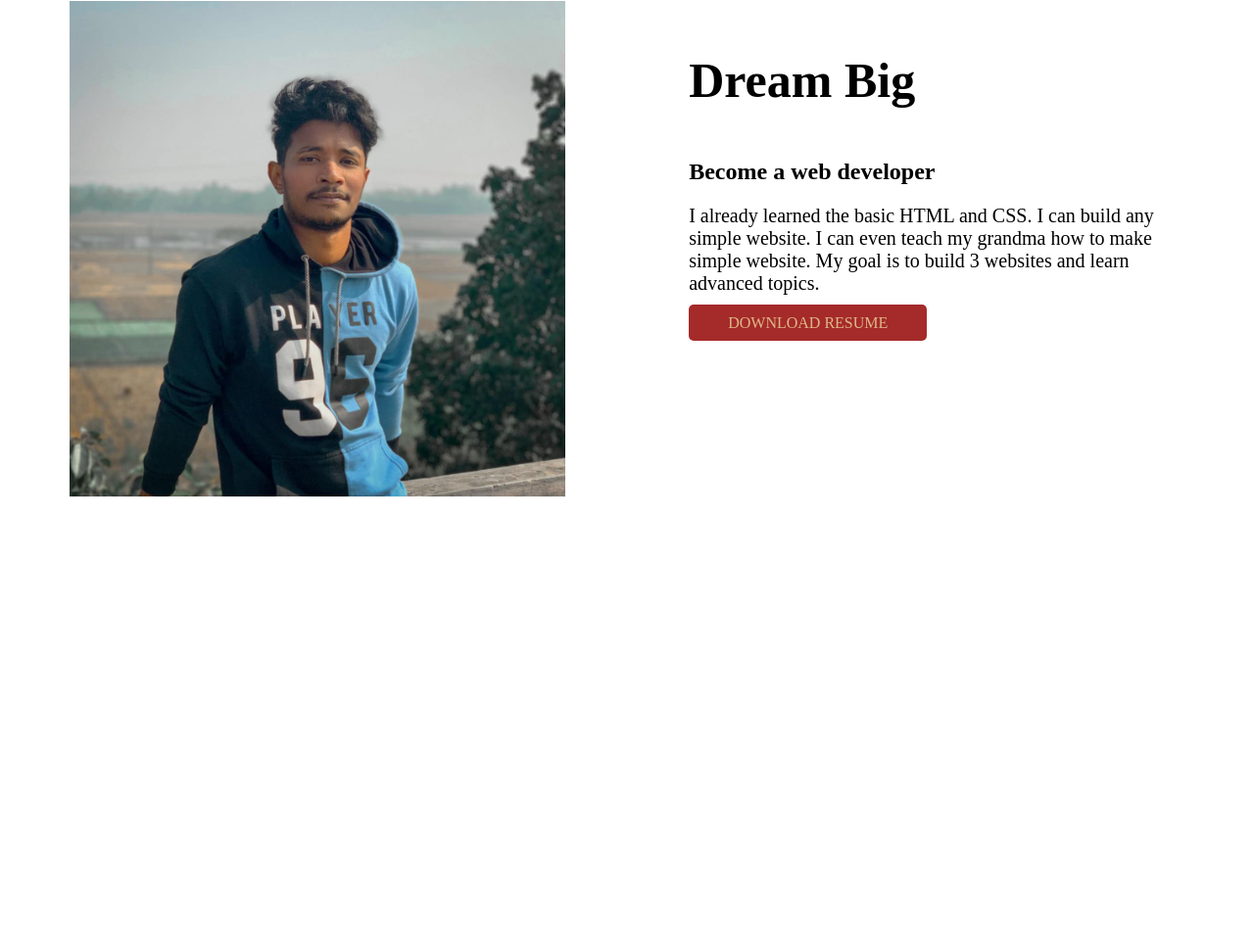
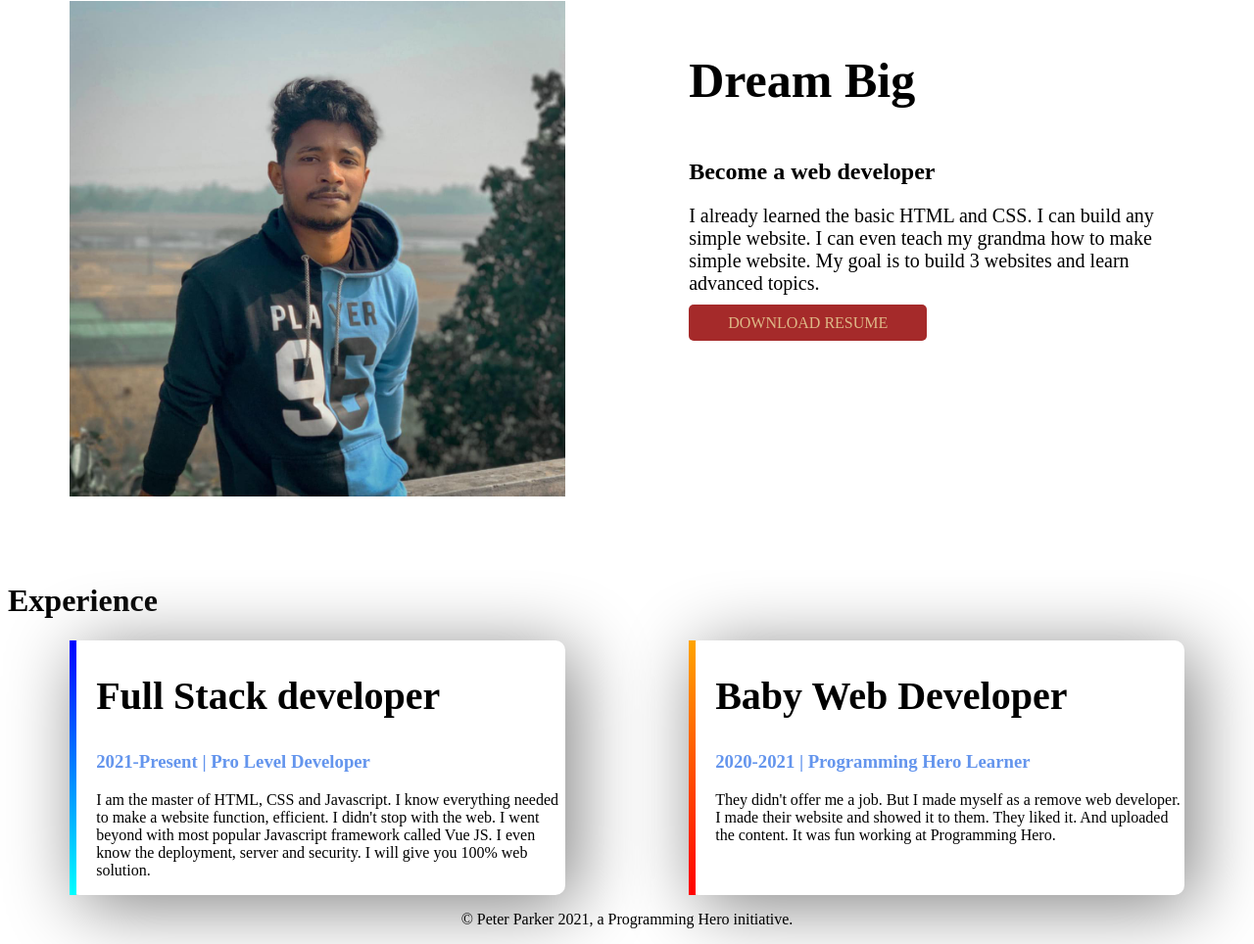
Before and after one commit to Naughtyboy331/developer-portfolio, a plain HTML site: page index.html in a window 1280 px wide. Shown: the part 706-1670 px from the top of the page at 98% size. Before the commit the page ends 1288 px from the top, so only its background shows below. Drawn offline with Linux system fonts and the light colour scheme.

Commit message:
footer and exp added

```diff
--- a/index.html
+++ b/index.html
@@ -38,6 +38,30 @@
             <a class="link-button" target="blank" href="">DOWNLOAD RESUME</a>
         </div>
     </section>
+    <h1>Experience</h1>
+    <section>
+        <div class="flexible-area">
+            <div id="full-stack" class="exp-item">
+                <h1>Full Stack developer</h1>
+                <h3>2021-Present | Pro Level Developer</h3>
+                <p>I am the master of HTML, CSS and Javascript. I know everything needed to make a website function,
+                    efficient. I didn't
+                    stop with the web. I went beyond with most popular Javascript framework called Vue JS. I even know
+                    the deployment,
+                    server and security. I will give you 100% web solution.</p>
+            </div>
+            <div id="baby-stack" class="exp-item">
+                <h1>Baby Web Developer</h1>
+                <h3>2020-2021 | Programming Hero Learner</h3>
+                <p>They didn't offer me a job. But I made myself as a remove web developer. I made their website and
+                    showed it to them.
+                    They liked it. And uploaded the content. It was fun working at Programming Hero.</p>
+            </div>
+        </div>
+    </section>
+    <footer>
+        <p>© Peter Parker 2021, a Programming Hero initiative.</p>
+    </footer>
 </body>
 
 </html>
--- a/style.css
+++ b/style.css
@@ -26,3 +26,33 @@ section {
   border-radius: 5px;
   color: burlywood;
 }
+.flexible-area {
+  display: flex;
+}
+.exp-item {
+  width: 40%;
+  margin-left: 5%;
+  margin-right: 5%;
+  padding-left: 20px;
+  border-radius: 10px;
+  box-shadow: 10px 10px 75px gray;
+}
+.exp-item h1 {
+  font-size: 40px;
+}
+h3 {
+  color: cornflowerblue;
+}
+#full-stack {
+  border-left: 7px solid;
+  border-image: linear-gradient(blue, cyan);
+  border-image-slice: 1;
+}
+#baby-stack {
+  border-left: 7px solid;
+  border-image: linear-gradient(orange, red);
+  border-image-slice: 1;
+}
+footer p {
+  text-align: center;
+}
```
